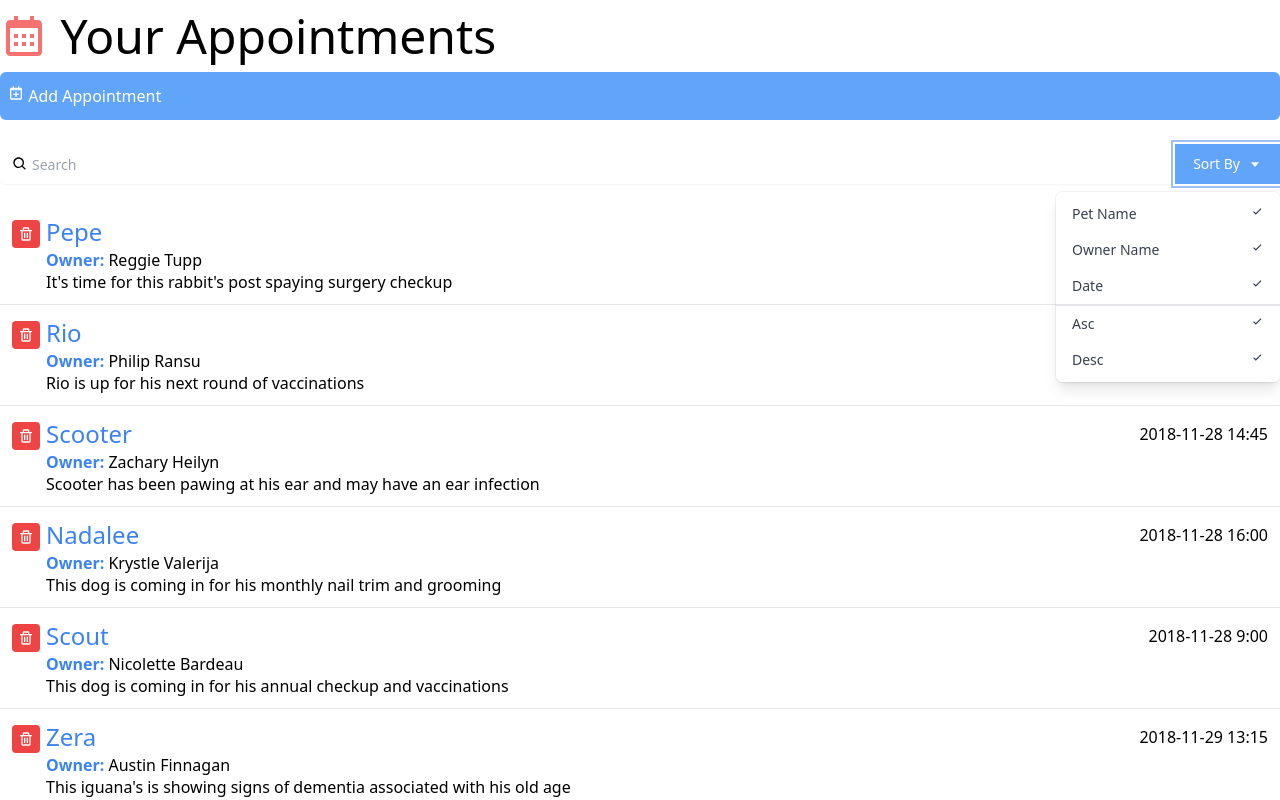
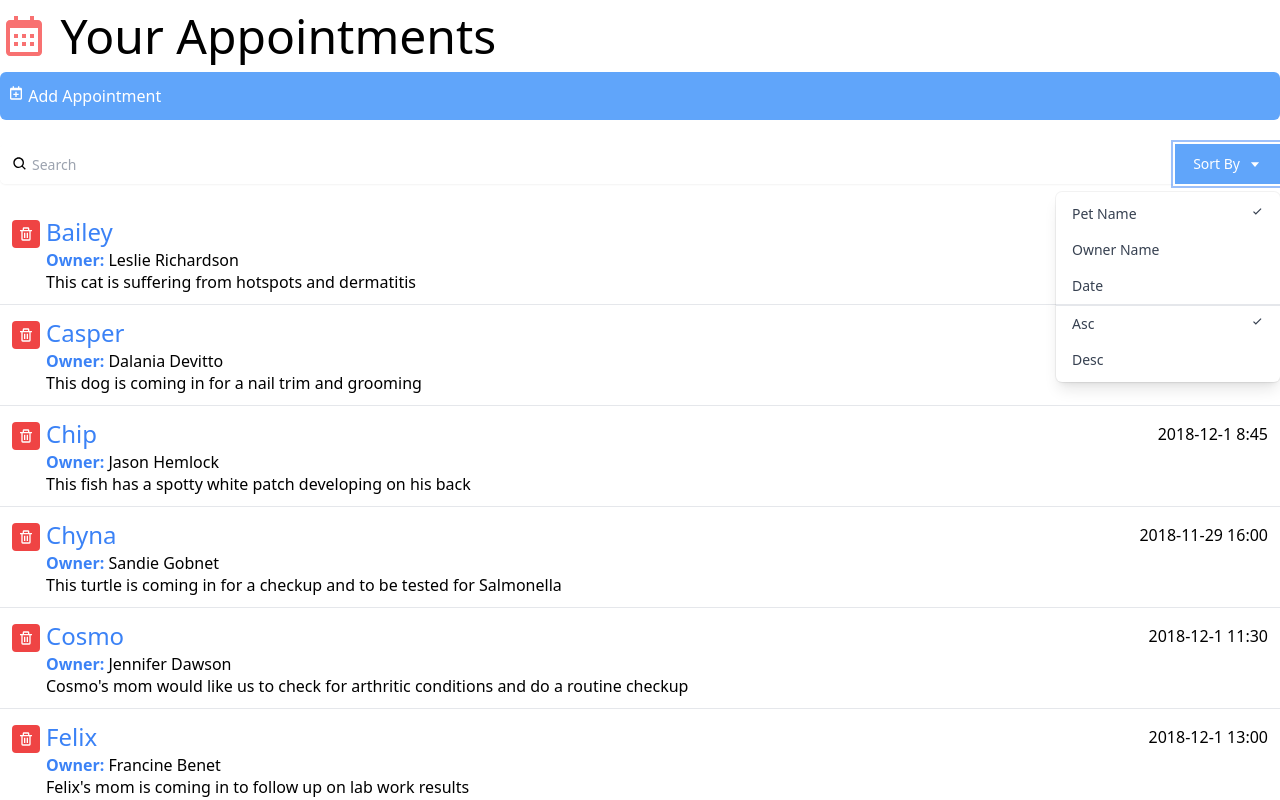
Before and after one commit to JoseAzmitia/reactinterface, a React (Create React App) app: page / in a window 1280 px wide. Both pictures are taken after a click on the button "Sort By". Shown: the top 800 px of the page. Built offline with nearby package versions, Linux system fonts and the light colour scheme.

Commit message:
Added OrderBy and SortBy

```diff
--- a/src/App.js
+++ b/src/App.js
@@ -7,13 +7,24 @@
 function App() {
   let [appointmentList, setAppointmentList] = useState([]);
   let [query, setQuery] = useState("");
-  const filteredAppointments = appointmentList.filter((item) => {
+  let [sortBy, setSortBy] = useState("petName");
+  let [orderBy, setOrderBy] = useState("asc");
+
+  const filteredAppointments = appointmentList
+    .filter((item) => {
       return (
         item.petName.toLowerCase().includes(query.toLowerCase()) ||
         item.ownerName.toLowerCase().includes(query.toLowerCase()) ||
         item.aptNotes.toLowerCase().includes(query.toLowerCase())
       );
+    })
+    .sort((a, b) => {
+      let order = orderBy === "asc" ? 1 : -1;
+      return a[sortBy].toLowerCase() < b[sortBy].toLowerCase()
+        ? -1 * order
+        : 1 * order;
     });
+
   const fetchData = useCallback(() => {
     fetch("./data.json")
       .then((response) => response.json())
@@ -33,7 +44,14 @@
         Appointments
       </h1>
       <AddAppointment />
-      <Search query={query} onQueryChange={(myQuery) => setQuery(myQuery)} />
+      <Search
+        query={query}
+        onQueryChange={(myQuery) => setQuery(myQuery)}
+        orderBy={orderBy}
+        onOrderByChange={(mySort) => setOrderBy(mySort)}
+        sortBy={sortBy}
+        onSortByChange={(mySort) => setSortBy(mySort)}
+      />
 
       <ul className="divide-y divide-gray-200">
         {filteredAppointments.map((appointment) => (
--- a/src/components/Search.js
+++ b/src/components/Search.js
@@ -1,7 +1,13 @@
 import { BiSearch, BiCaretDown, BiCheck } from "react-icons/bi";
 import { useState } from "react";
 
-const DropDown = ({ toggle }) => {
+const DropDown = ({
+  toggle,
+  sortBy,
+  onSortByChange,
+  orderBy,
+  onOrderByChange,
+}) => {
   if (!toggle) {
     return null;
   }
@@ -17,41 +23,53 @@
         aria-labelledby="options-menu"
       >
         <div
+          onClick={() => onSortByChange("petName")}
           className="px-4 py-2 text-sm text-gray-700 hover:bg-gray-100 hover:text-gray-900 flex justify-between cursor-pointer"
           role="menuitem"
         >
-          Pet Name <BiCheck />
+          Pet Name {sortBy === "petName" && <BiCheck />}
         </div>
         <div
+          onClick={() => onSortByChange("ownerName")}
           className="px-4 py-2 text-sm text-gray-700 hover:bg-gray-100 hover:text-gray-900 flex justify-between cursor-pointer"
           role="menuitem"
         >
-          Owner Name <BiCheck />
+          Owner Name {sortBy === "ownerName" && <BiCheck />}
         </div>
         <div
+          onClick={() => onSortByChange("aptDate")}
           className="px-4 py-2 text-sm text-gray-700 hover:bg-gray-100 hover:text-gray-900 flex justify-between cursor-pointer"
           role="menuitem"
         >
-          Date <BiCheck />
+          Date {sortBy === "aptDate" && <BiCheck />}
         </div>
         <div
+          onClick={() => onOrderByChange("asc")}
           className="px-4 py-2 text-sm text-gray-700 hover:bg-gray-100 hover:text-gray-900 flex justify-between cursor-pointer border-gray-1 border-t-2"
           role="menuitem"
         >
-          Asc <BiCheck />
+          Asc {orderBy === "asc" && <BiCheck />}
         </div>
         <div
+          onClick={() => onOrderByChange("desc")}
           className="px-4 py-2 text-sm text-gray-700 hover:bg-gray-100 hover:text-gray-900 flex justify-between cursor-pointer"
           role="menuitem"
         >
-          Desc <BiCheck />
+          Desc {orderBy === "desc" && <BiCheck />}
         </div>
       </div>
     </div>
   );
 };
 
-const Search = ({ query, onQueryChange }) => {
+const Search = ({
+  query,
+  onQueryChange,
+  sortBy,
+  orderBy,
+  onOrderByChange,
+  onSortByChange,
+}) => {
   let [toggleSort, setToggleSort] = useState(false);
   return (
     <div className="py-5">
@@ -85,7 +103,13 @@
             >
               Sort By <BiCaretDown className="ml-2" />
             </button>
-            <DropDown toggle={toggleSort} />
+            <DropDown
+              toggle={toggleSort}
+              sortBy={sortBy}
+              onSortByChange={(mySort) => onSortByChange(mySort)}
+              orderBy={orderBy}
+              onOrderByChange={(myOrder) => onOrderByChange(myOrder)}
+            />
           </div>
         </div>
       </div>
```
Lines whose indentation alone changed are shown as unchanged.
